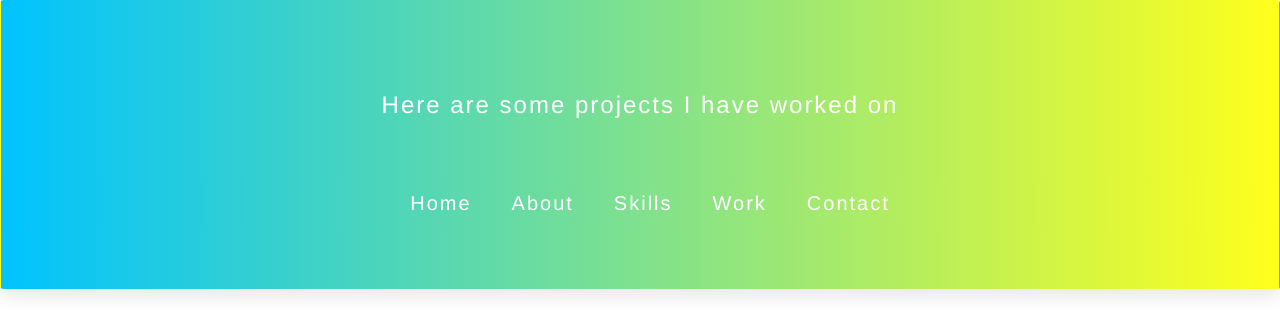
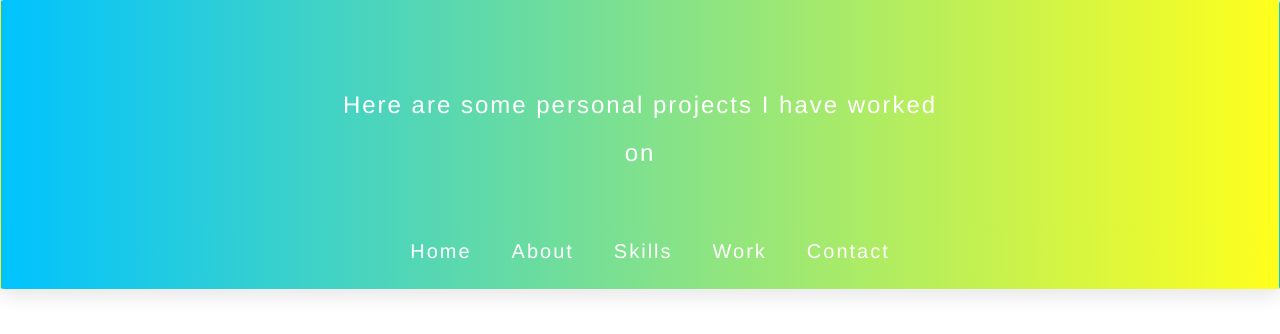
Before and after one commit to K-Sato1995/MyPortfolio, a React (Create React App) app: page /MyPortfolio/Work in a window 1280 px wide. Shown: the top 334 px of the page. Built offline with nearby package versions, Linux system fonts and the light colour scheme.

Commit message:
Added about page

```diff
--- a/src/Components/Main/Skills.js
+++ b/src/Components/Main/Skills.js
@@ -1,6 +1,7 @@
 import React from 'react';
 import '../../Style/Skills.css';
 import Nav from '../Nav/Nav';
+import Footer from '../Footer/Footer';
 
 class Skills extends React.Component {
   render(){
@@ -156,6 +157,7 @@ class Skills extends React.Component {
             <div className = 'skills-box'></div>
           </div>
         </div>
+        <Footer />
       </div>
     )
   }
--- a/src/Components/Main/Work.js
+++ b/src/Components/Main/Work.js
@@ -5,7 +5,7 @@ class Work extends React.Component {
   render(){
     return (
       <div>
-        <Nav navDescription = {'Here are some projects I have worked on'}/>
+        <Nav navDescription = {'Here are some personal projects I have worked on'}/>
         <div>
 
         </div>
```
Also changed, not shown: 2 other files (tests, documents, lock files or other folders).
